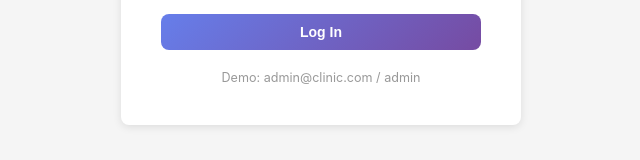
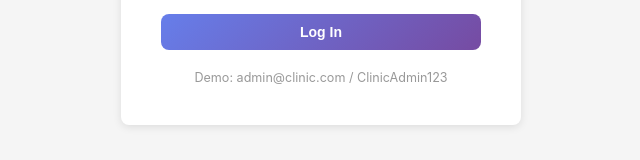
Before and after one commit to PCCcontent/PCC-Dashboard, a React (Vite) app: page /login in a window 1280 px wide. Shown: the part 482-642 px from the top of the page, without its empty margins (319-959 px from the left). Built offline with nearby package versions, Linux system fonts and the light colour scheme.

Commit message:
Update admin password to stronger credential

```diff
--- a/src/pages/Auth/LoginPage.jsx
+++ b/src/pages/Auth/LoginPage.jsx
@@ -15,7 +15,7 @@ function LoginPage() {
     setLoading(true);
 
     // Hardcoded admin credentials
-    if (email === 'admin@clinic.com' && password === 'admin') {
+    if (email === 'admin@clinic.com' && password === 'ClinicAdmin123') {
       localStorage.setItem('currentUser', JSON.stringify({
         uid: 'admin-001',
         email: 'admin@clinic.com',
@@ -68,7 +68,7 @@ function LoginPage() {
 
         <div className="auth-footer">
           <p style={{ fontSize: '0.9em', color: '#999' }}>
-            Demo: admin@clinic.com / admin
+            Demo: admin@clinic.com / ClinicAdmin123
           </p>
         </div>
       </div>
```
